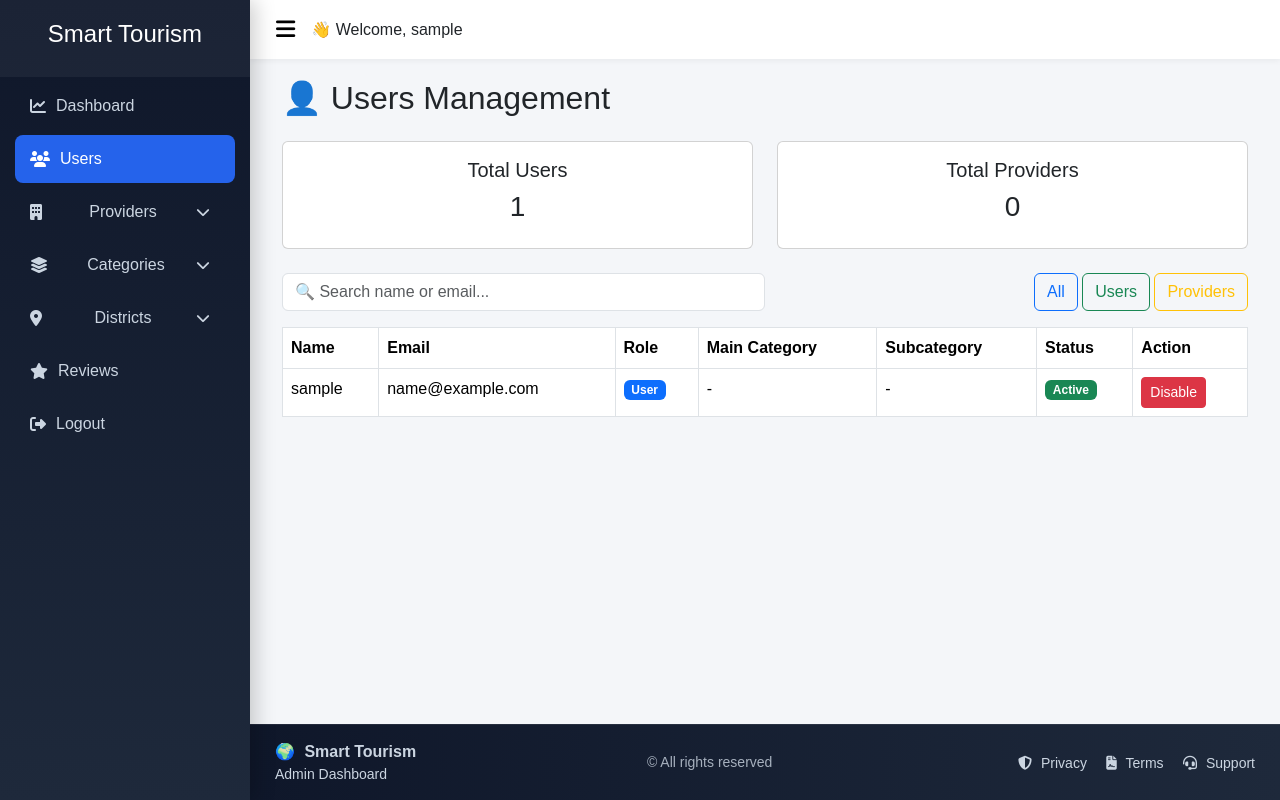
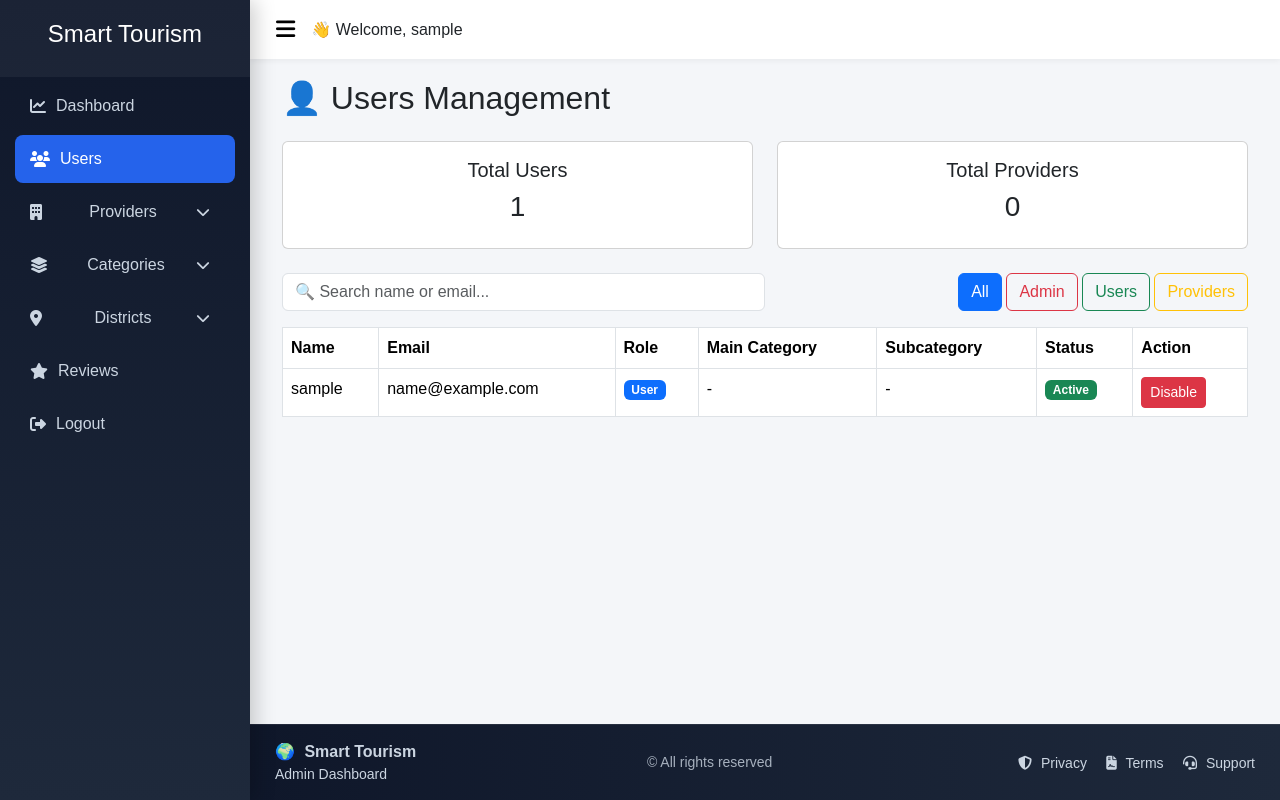
Before and after one commit to Sudeepssj/smart-tourism-system, a Django app: page /adminpanel/users/ in a window 1280 px wide. Run offline with Django 4.2, Linux system fonts and the light colour scheme; the visitor is signed in with stand-in values (Sample User, id 1); data comes from the database, SQL or seed files in the repository.

Commit message:
admin users table corrected.

```diff
--- a/adminpanel/templates/adminpanel/users.html
+++ b/adminpanel/templates/adminpanel/users.html
@@ -32,9 +32,11 @@
            placeholder="🔍 Search name or email...">
 
     <div>
-        <button class="btn btn-outline-primary" onclick="filterRole('all')">All</button>
-        <button class="btn btn-outline-success" onclick="filterRole('user')">Users</button>
-        <button class="btn btn-outline-warning" onclick="filterRole('provider')">Providers</button>
+        <button class="btn btn-outline-primary active" onclick="filterRole('all', event)">All</button>
+        <button class="btn btn-outline-danger" onclick="filterRole('admin', event)">Admin</button>
+        <button class="btn btn-outline-success" onclick="filterRole('user', event)">Users</button>
+        <button class="btn btn-outline-warning" onclick="filterRole('provider', event)">Providers</button>
+
     </div>
 
 </div>
@@ -63,8 +65,12 @@
 <td>{{ u.email }}</td>
 
 <td>
-    {% if u.role == "provider" %}
+    {% if u.role == "admin" %}
+        <span class="badge bg-danger">Admin</span>
+
+    {% elif u.role == "provider" %}
         <span class="badge bg-warning">Provider</span>
+
     {% else %}
         <span class="badge bg-primary">User</span>
     {% endif %}
@@ -105,33 +111,40 @@
 
 </div>
 
-<!-- 🔍 SEARCH SCRIPT -->
 <script>
-document.getElementById("searchInput").addEventListener("keyup", function(){
+let currentFilter = "all";
 
-    let value = this.value.toLowerCase();
+function filterRole(role, event) {
+
+    // 🔥 ONLY affect filter buttons (not all .btn)
+    document.querySelectorAll("#filterButtons .btn").forEach(btn => {
+        btn.classList.remove("active");
+    });
+
+    event.target.classList.add("active");
+
+    currentFilter = role;
+    applyFilters();
+}
+
+document.getElementById("searchInput").addEventListener("keyup", applyFilters);
+
+function applyFilters() {
+
+    let searchValue = document.getElementById("searchInput").value.toLowerCase();
 
     document.querySelectorAll("#userTable tbody tr").forEach(function(row){
 
         let text = row.innerText.toLowerCase();
+        let role = row.dataset.role;
 
-        row.style.display = text.includes(value) ? "" : "none";
+        let matchesSearch = text.includes(searchValue);
+        let matchesRole = (currentFilter === "all" || role === currentFilter);
 
-    });
-
-});
-</script>
-
-<!-- 🔽 FILTER SCRIPT -->
-<script>
-function filterRole(role){
-
-    document.querySelectorAll("#userTable tbody tr").forEach(function(row){
-
-        if(role === "all"){
+        if(matchesSearch && matchesRole){
             row.style.display = "";
         } else {
-            row.style.display = row.dataset.role === role ? "" : "none";
+            row.style.display = "none";
         }
 
     });
```
